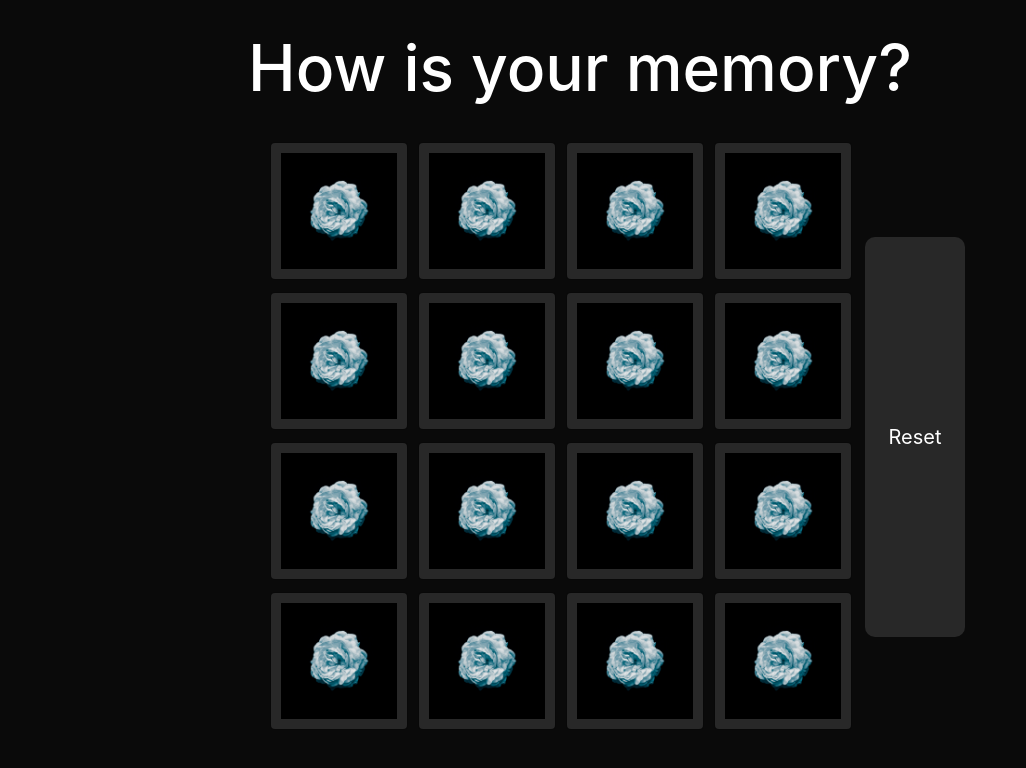
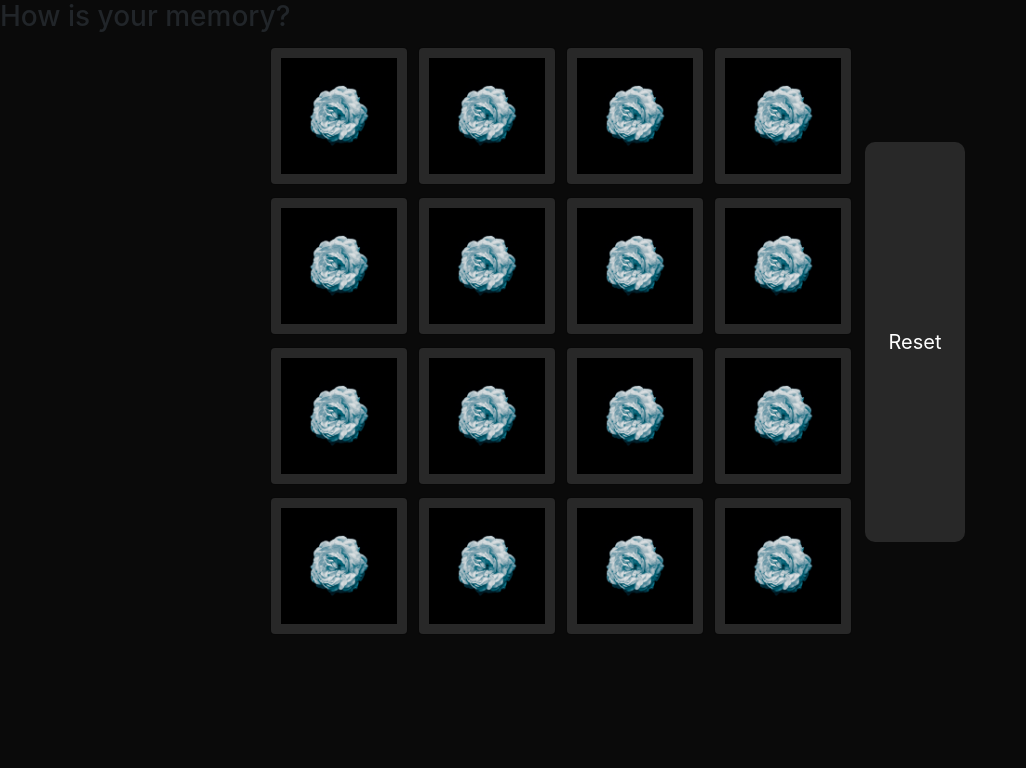
Before and after one commit to MananSharma7/memoryGame, a plain HTML site: page index.html in a window 1280 px wide. Shown: the whole page, without its empty margins (0-1026 px from the left). Drawn offline with nearby package versions, Linux system fonts and the light colour scheme.

Commit message:
Update index.html

```diff
--- a/index.html
+++ b/index.html
@@ -11,7 +11,7 @@
     <link rel="stylesheet" href="style.css" />
   </head>
   <body>
-    <h3 class="text">How is your memory?</h3>
+    <h3 class="textes">How is your memory?</h3>
     <div class="gameWithBtn">
       <div class="gameContainer">
         <div class="card" data-image="evilface">
```
